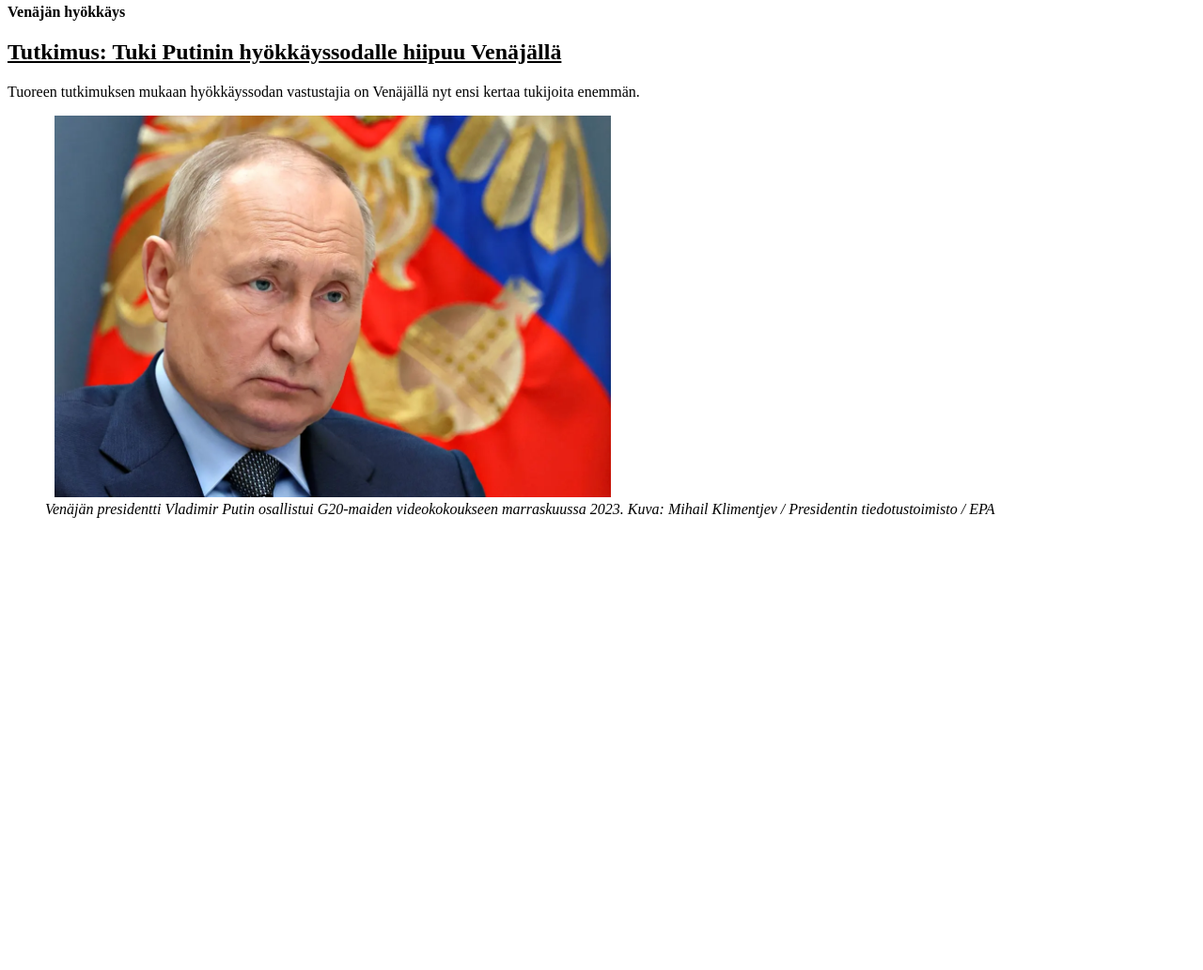
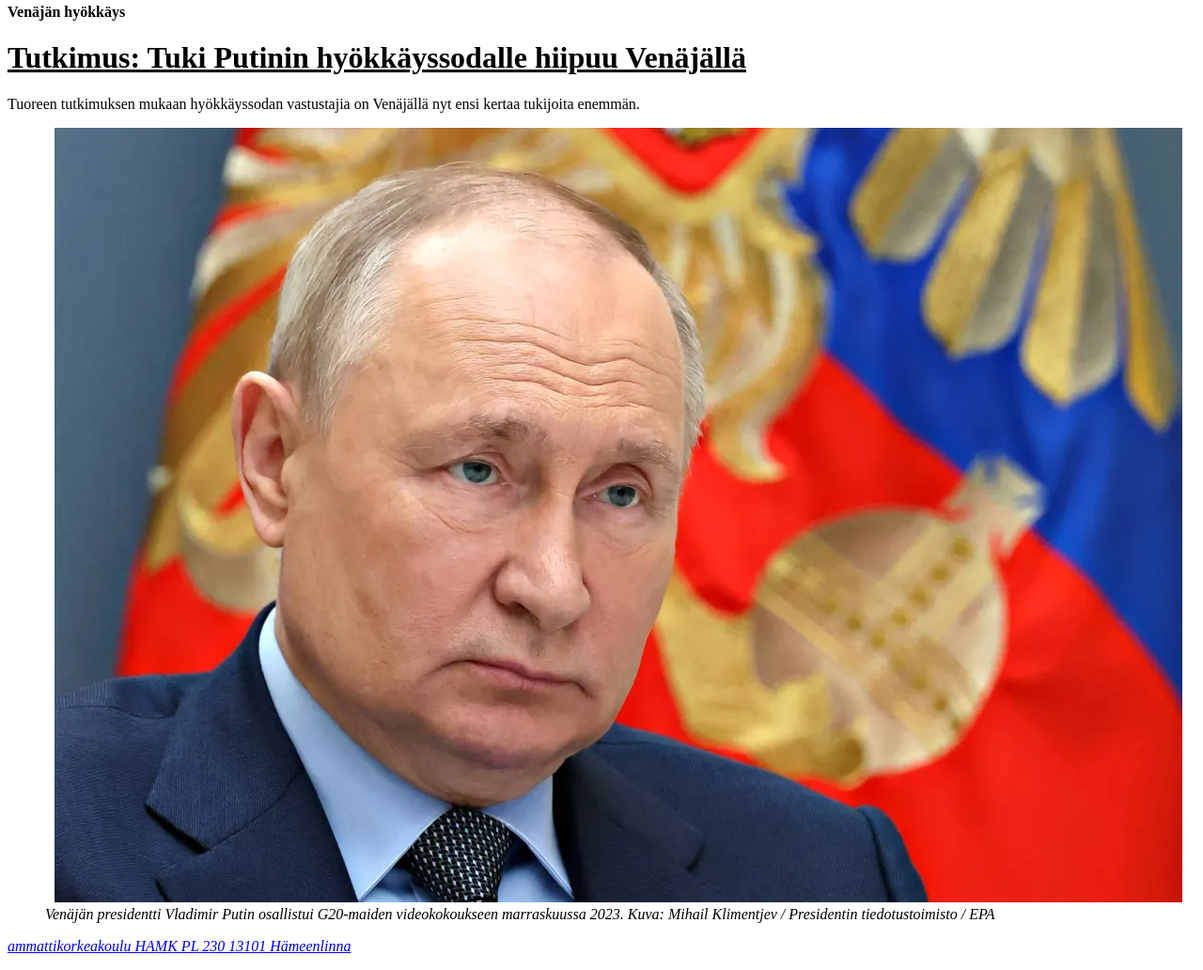
Before and after one commit to MatiasKarha/Tasks, a plain HTML site: page exercise2.html in a window 1280 px wide. Shown: the part 118-1150 px from the top of the page at 94% size. Before the commit the page ends 800 px from the top, so only its background shows below. Drawn offline with Linux system fonts and the light colour scheme.

Commit message:
exercise 1 and 2
Finished exercises 1 and 2

```diff
--- a/exercise2.html
+++ b/exercise2.html
@@ -1,10 +1,12 @@
 <!DOCTYPE html>
 <html lang="en">
-<header>
+
+<head>
     <meta charset="UTF-8">
     <meta name="viewport" content="width=device-width, initial-scale=1.0">
     <title>HTML Basics - Exercise 1</title>
-</header>
+</head>
+
 <main>
     <nav>
         <ul>
@@ -16,15 +18,20 @@
         </ul>
     </nav>
 
-    <section>
+    <header>
         <p><strong>Venäjän hyökkäys</strong></p>
         <h1><u>Tutkimus: Tuki Putinin hyökkäyssodalle hiipuu Venäjällä</u></h1>
         <p>Tuoreen tutkimuksen mukaan hyökkäyssodan vastustajia on Venäjällä nyt ensi kertaa tukijoita enemmän.</p>
-    </section>
+    </header>
 
     <figure>
-        <img src="images/39-1205204655ef17f80627.webp" alt="image 1" title="Putin" style="margin-left: 10px;" width="50%">
+        <img src="images/39-1205204655ef17f80627.webp" alt="image 1" title="Putin" style="margin-left: 10px;">
         <figcaption><i>Venäjän presidentti Vladimir Putin osallistui G20-maiden videokokoukseen marraskuussa 2023. Kuva: Mihail Klimentjev / Presidentin tiedotustoimisto / EPA</i></figcaption>
     </figure>
+
+    <address>
+        <p><a href="https://www.hamk.fi/tietoa-hamkista/kampukset-ja-kartat/hameenlinna/" target="_blank">ammattikorkeakoulu HAMK PL 230 13101 Hämeenlinna</a></p>
+    </address>
 </main>
+
 </html>
```
Also changed, not shown: exercise1.html (+1 -1 lines).
